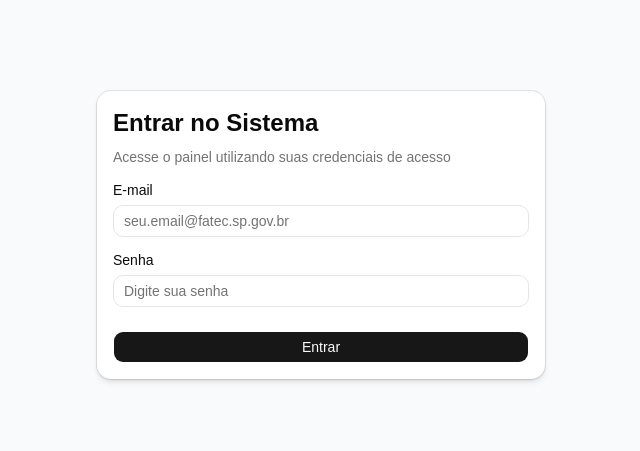
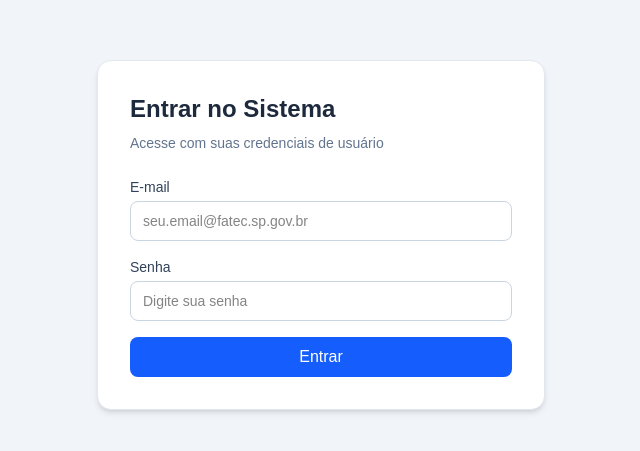
Before and after one commit to helobizz/projeto-monorepo, a React (Vite) app in the folder app/: page /login in a window 1280 px wide. Shown: the part 165-616 px from the top of the page, without its empty margins (319-959 px from the left). Built offline with nearby package versions, Linux system fonts and the light colour scheme.

Commit message:
wip: Rotas Protegidas e Guard Routes

```diff
--- a/app/src/App.tsx
+++ b/app/src/App.tsx
@@ -1,23 +1,26 @@
-import { BrowserRouter, Routes, Route, Navigate } from "react-router-dom";
-import { AuthProvider } from "./contexts/AuthProvider";
-import { ProtectedRoute } from "./components/ProtectedRoute";
-import { PublicOnlyRoute } from "./components/PublicOnlyRoute";
-import { AppLayout } from "./components/AppLayout";
-import { Toaster } from "@/components/ui/sonner";
+// src/App.tsx
+import { BrowserRouter, Routes, Route, Navigate } from 'react-router-dom';
+import { AuthProvider } from './contexts/AuthProvider';
+import { ProtectedRoute } from './components/ProtectedRoute';
+import { PublicOnlyRoute } from './components/PublicOnlyRoute';
+import { AppLayout } from './components/AppLayout';
 
-import { Login } from "./pages/Login";
-import { Dashboard } from "./pages/Dashboard";
-import { Perfil } from "./pages/Perfil";
+// Telas da aplicacao
+import { Login } from './pages/Login';
+import { Dashboard } from './pages/Dashboard';
+import { Perfil } from './pages/Perfil';
 
 export default function App() {
   return (
     <AuthProvider>
       <BrowserRouter>
         <Routes>
+          {/* Rotas Abertas apenas para usuarios deslogados */}
           <Route element={<PublicOnlyRoute />}>
             <Route path="/login" element={<Login />} />
           </Route>
 
+          {/* Rotas Protegidas por Autenticacao */}
           <Route element={<ProtectedRoute />}>
             <Route element={<AppLayout />}>
               <Route path="/dashboard" element={<Dashboard />} />
@@ -25,10 +28,10 @@ export default function App() {
             </Route>
           </Route>
 
+          {/* Rota padrao de fallback */}
           <Route path="*" element={<Navigate to="/dashboard" replace />} />
         </Routes>
       </BrowserRouter>
-      <Toaster />
     </AuthProvider>
   );
 }
--- a/app/src/pages/Dashboard.tsx
+++ b/app/src/pages/Dashboard.tsx
@@ -1,65 +1,24 @@
+// src/pages/Dashboard.tsx
 import { useAuth } from "../hooks/useAuth";
-import {
-  Card,
-  CardHeader,
-  CardTitle,
-  CardDescription,
-  CardContent,
-} from "../components/ui/card";
-import { Avatar, AvatarFallback } from "../components/ui/avatar";
-import { Badge } from "../components/ui/badge";
-import { Separator } from "../components/ui/separator";
 
 export function Dashboard() {
   const { user } = useAuth();
-  const iniciais = user?.nome ? user.nome.slice(0, 2).toUpperCase() : "US";
 
   return (
-    <div className="space-y-6">
-      <div>
-        <h1 className="text-2xl font-bold text-slate-900">Painel Principal</h1>
-        <p className="text-sm text-slate-500">
-          Visão geral dos recursos e dados da sessão ativa.
+    <div className="space-y-4">
+      <h1 className="text-2xl font-bold text-slate-900">Painel Principal</h1>
+      <div className="bg-white p-6 rounded-xl border border-slate-200 shadow-sm">
+        <p className="text-slate-700">
+          Sessão ativa com o usuário: <strong>{user?.nome}</strong> (
+          {user?.email})
+        </p>
+        <p className="text-sm text-slate-500 mt-1">
+          Nível de acesso:{" "}
+          <span className="font-semibold uppercase">
+            {user?.perfil || "usuario"}
+          </span>
         </p>
       </div>
-
-      <Card className="max-w-xl shadow-sm">
-        <CardHeader className="flex flex-row items-center gap-4">
-          <Avatar className="h-12 w-12">
-            <AvatarFallback className="bg-blue-600 text-white font-bold">
-              {iniciais}
-            </AvatarFallback>
-          </Avatar>
-          <div>
-            <CardTitle>{user?.nome}</CardTitle>
-            <CardDescription>{user?.email}</CardDescription>
-          </div>
-        </CardHeader>
-
-        <Separator />
-
-        <CardContent className="space-y-3 pt-4 text-sm">
-          <div className="flex justify-between items-center">
-            <span className="text-slate-500">Identificador da Conta:</span>
-            <span className="font-mono font-medium">#{user?.id}</span>
-          </div>
-
-          <div className="flex justify-between items-center">
-            <span className="text-slate-500">Nível de Permissão:</span>
-            <Badge variant="secondary">{user?.perfil || "usuario"}</Badge>
-          </div>
-
-          <div className="flex justify-between items-center">
-            <span className="text-slate-500">Status da Sessão:</span>
-            <Badge
-              variant="outline"
-              className="border-emerald-500 text-emerald-600"
-            >
-              Sessão Ativa
-            </Badge>
-          </div>
-        </CardContent>
-      </Card>
     </div>
   );
 }
--- a/app/src/pages/Login.tsx
+++ b/app/src/pages/Login.tsx
@@ -2,34 +2,23 @@
 import { useState } from "react";
 import { useNavigate, useLocation } from "react-router-dom";
 import { useAuth } from "../hooks/useAuth";
-import {
-  Card,
-  CardHeader,
-  CardTitle,
-  CardDescription,
-  CardContent,
-} from "../components/ui/card";
-import { Input } from "../components/ui/input";
-import { Label } from "../components/ui/label";
-import { Button } from "../components/ui/button";
 
 export function Login() {
   const [email, setEmail] = useState("");
   const [password, setPassword] = useState("");
   const [erro, setErro] = useState<string | null>(null);
-  const [submetendo, setSubmetendo] = useState(false);
+  const [carregando, setCarregando] = useState(false);
 
   const { login } = useAuth();
   const navigate = useNavigate();
   const location = useLocation();
 
-  // Recupera a rota tentada anteriormente ou usa /dashboard como padrao
   const rotaDestino =
     (location.state as { from?: { pathname: string } })?.from?.pathname ||
     "/dashboard";
 
-  async function handleSubmit(event: React.FormEvent) {
-    event.preventDefault();
+  async function handleSubmit(e: React.FormEvent) {
+    e.preventDefault();
     setErro(null);
 
     if (!email || !password) {
@@ -38,76 +27,72 @@ export function Login() {
     }
 
     try {
-      setSubmetendo(true);
+      setCarregando(true);
       await login({ email, password });
       navigate(rotaDestino, { replace: true });
     } catch (err) {
       setErro(
-        err instanceof Error
-          ? err.message
-          : "Credenciais inválidas ou falha ao autenticar.",
+        err instanceof Error ? err.message : "Falha ao autenticar usuário.",
       );
     } finally {
-      setSubmetendo(false);
+      setCarregando(false);
     }
   }
 
   return (
-    <div className="min-h-screen flex items-center justify-center bg-slate-50 p-4">
-      <Card className="w-full max-w-md shadow-md">
-        <CardHeader className="space-y-1">
-          <CardTitle className="text-2xl font-bold">
+    <div className="min-h-screen flex items-center justify-center bg-slate-100 p-4">
+      <div className="bg-white p-8 rounded-xl shadow-md max-w-md w-full border border-slate-200">
+        <h1 className="text-2xl font-bold text-slate-800 mb-2">
           Entrar no Sistema
-          </CardTitle>
-          <CardDescription>
-            Acesse o painel utilizando suas credenciais de acesso
-          </CardDescription>
-        </CardHeader>
+        </h1>
+        <p className="text-sm text-slate-500 mb-6">
+          Acesse com suas credenciais de usuário
+        </p>
 
-        <CardContent>
-          <form onSubmit={handleSubmit} className="space-y-4">
         {erro && (
-              <div className="p-3 text-sm text-red-700 bg-red-100 border border-red-300 rounded-md">
+          <div className="mb-4 p-3 text-sm text-red-700 bg-red-100 border border-red-300 rounded-md">
             {erro}
           </div>
         )}
 
-            <div className="space-y-2">
-              <Label htmlFor="email">E-mail</Label>
-              <Input
-                id="email"
+        <form onSubmit={handleSubmit} className="space-y-4">
+          <div>
+            <label className="block text-sm font-medium text-slate-700 mb-1">
+              E-mail
+            </label>
+            <input
               type="email"
+              value={email}
+              onChange={(e) => setEmail(e.target.value)}
               placeholder="seu.email@fatec.sp.gov.br"
-                value={email}
-                onChange={(e: React.ChangeEvent<HTMLInputElement>) =>
-                  setEmail(e.target.value)
-                }
-                disabled={submetendo}
+              className="w-full h-10 px-3 border border-slate-300 rounded-md text-sm focus:outline-none focus:ring-2 focus:ring-blue-600"
               required
             />
           </div>
 
-            <div className="space-y-2">
-              <Label htmlFor="password">Senha</Label>
-              <Input
-                id="password"
+          <div>
+            <label className="block text-sm font-medium text-slate-700 mb-1">
+              Senha
+            </label>
+            <input
               type="password"
+              value={password}
+              onChange={(e) => setPassword(e.target.value)}
               placeholder="Digite sua senha"
-                value={password}
-                onChange={(e: React.ChangeEvent<HTMLInputElement>) =>
-                  setPassword(e.target.value)
-                }
-                disabled={submetendo}
+              className="w-full h-10 px-3 border border-slate-300 rounded-md text-sm focus:outline-none focus:ring-2 focus:ring-blue-600"
               required
             />
           </div>
 
-            <Button type="submit" className="w-full mt-2" disabled={submetendo}>
-              {submetendo ? "Entrando..." : "Entrar"}
-            </Button>
+          <button
+            type="submit"
+            disabled={carregando}
+            className="w-full h-10 bg-blue-600 hover:bg-blue-700 text-white font-medium rounded-md transition-colors disabled:opacity-50"
+          >
+            {carregando ? "Entrando..." : "Entrar"}
+          </button>
         </form>
-        </CardContent>
-      </Card>
+      </div>
     </div>
   );
 }
--- a/app/src/pages/Perfil.tsx
+++ b/app/src/pages/Perfil.tsx
@@ -1,61 +1,23 @@
-import { useState } from "react";
-import { toast } from "sonner";
+// src/pages/Perfil.tsx
 import { useAuth } from "../hooks/useAuth";
-import {
-  Card,
-  CardHeader,
-  CardTitle,
-  CardDescription,
-  CardContent,
-} from "../components/ui/card";
-import { Input } from "../components/ui/input";
-import { Label } from "../components/ui/label";
-import { Button } from "../components/ui/button";
 
 export function Perfil() {
   const { user } = useAuth();
-  const [nome, setNome] = useState(user?.nome || "");
-
-  function handleSalvar(e: React.FormEvent) {
-    e.preventDefault();
-
-    if (user) {
-      const usuarioAtualizado = { ...user, nome };
-      localStorage.setItem("@app:user", JSON.stringify(usuarioAtualizado));
-    }
-
-    toast.success("Perfil atualizado com sucesso!");
-  }
 
   return (
-    <Card className="max-w-xl shadow-sm">
-      <CardHeader className="space-y-1">
-        <CardTitle>Meu Perfil</CardTitle>
-        <CardDescription>Atualize suas informações pessoais</CardDescription>
-      </CardHeader>
-      <CardContent>
-        <form onSubmit={handleSalvar} className="space-y-4">
-          <div className="space-y-2">
-            <Label htmlFor="nome">Nome Completo</Label>
-            <Input
-              id="nome"
-              value={nome}
-              onChange={(e: React.ChangeEvent<HTMLInputElement>) =>
-                setNome(e.target.value)
-              }
-            />
-          </div>
-
-          <div className="space-y-2">
-            <Label htmlFor="email">E-mail de Cadastro</Label>
-            <Input id="email" value={user?.email || ""} disabled />
-          </div>
-
-          <Button type="submit" className="mt-2">
-            Salvar Alterações
-          </Button>
-        </form>
-      </CardContent>
-    </Card>
+    <div className="space-y-4">
+      <h1 className="text-2xl font-bold text-slate-900">Meu Perfil</h1>
+      <div className="bg-white p-6 rounded-xl border border-slate-200 shadow-sm space-y-2">
+        <p className="text-sm text-slate-600">
+          <strong>ID:</strong> {user?.id}
+        </p>
+        <p className="text-sm text-slate-600">
+          <strong>Nome:</strong> {user?.nome}
+        </p>
+        <p className="text-sm text-slate-600">
+          <strong>E-mail:</strong> {user?.email}
+        </p>
+      </div>
+    </div>
   );
 }
```
Lines whose indentation alone changed are shown as unchanged.
